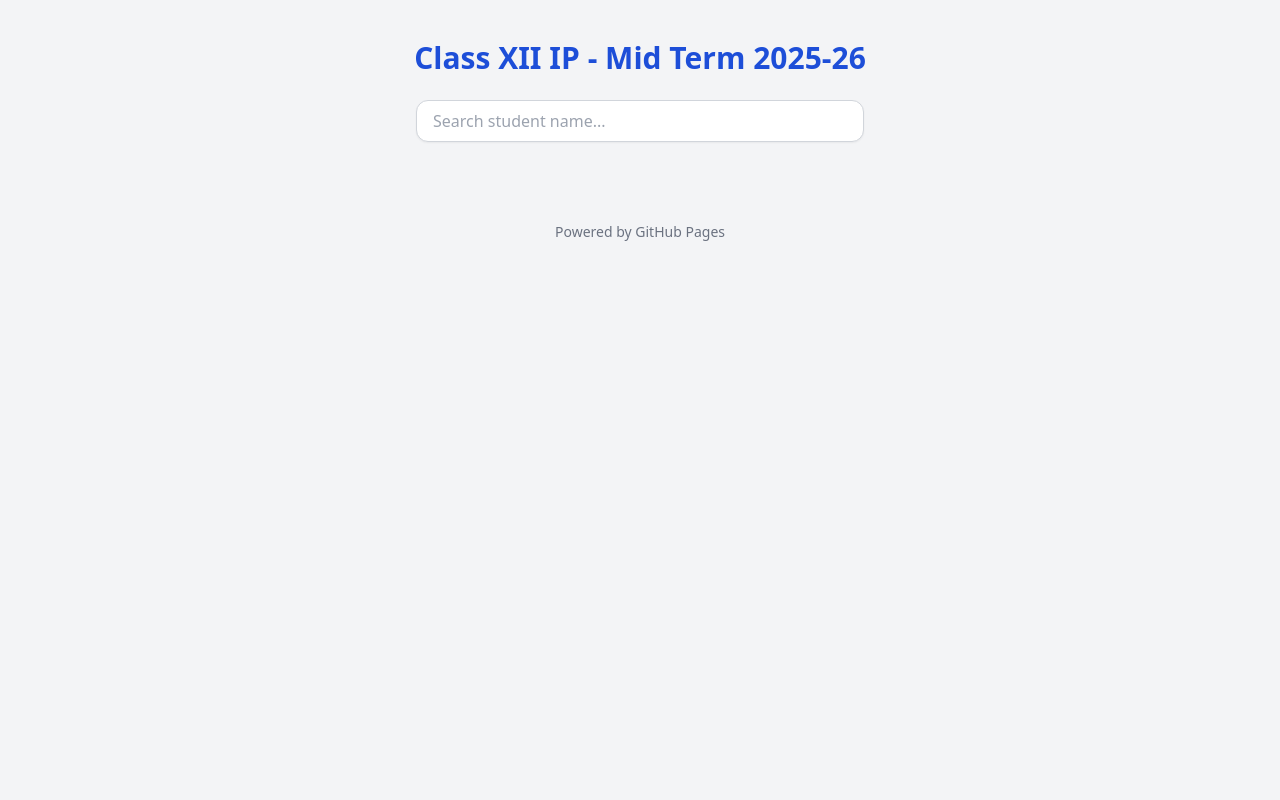
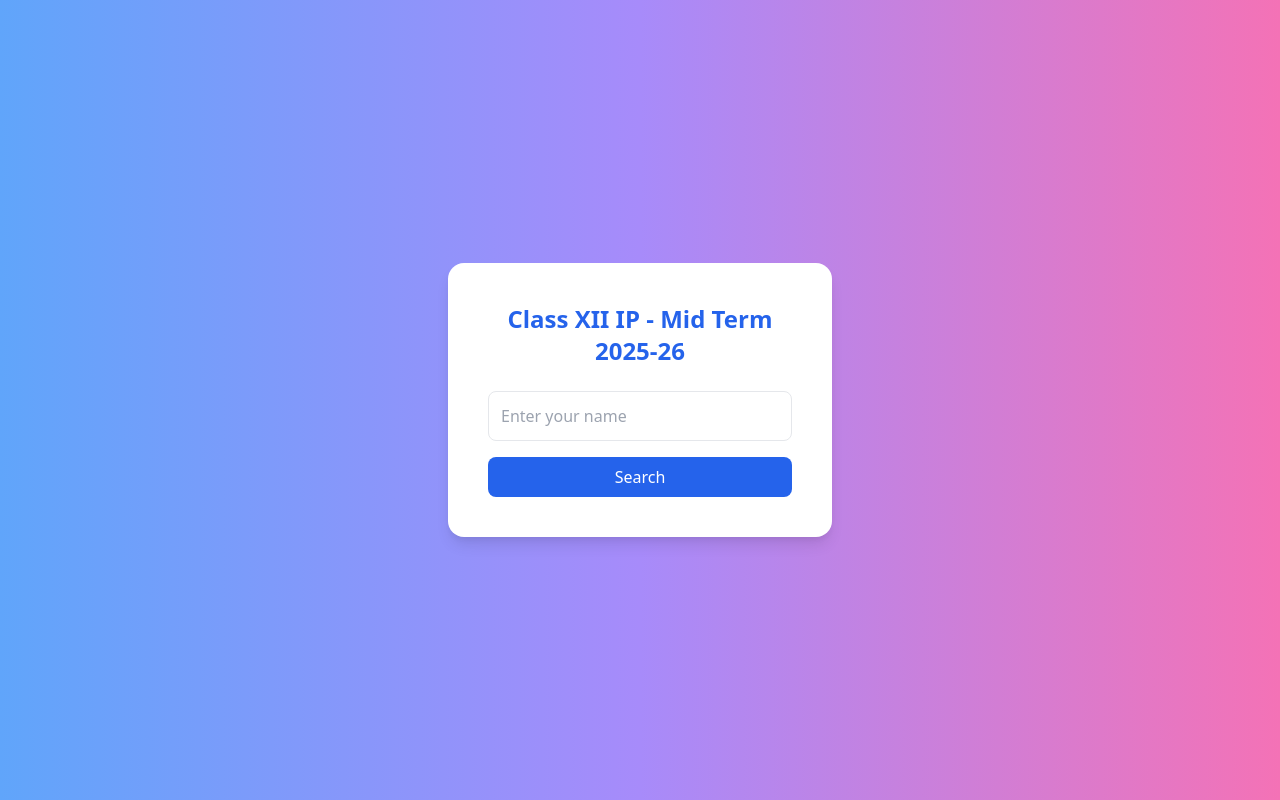
Before and after one commit to rajkk-coder/midterm, a plain HTML site: page index.html in a window 1280 px wide. Drawn offline with nearby package versions, Linux system fonts and the light colour scheme.

Commit message:
Update index.html

```diff
--- a/index.html
+++ b/index.html
@@ -1,41 +1,29 @@
 <!DOCTYPE html>
 <html lang="en">
 <head>
-  <meta charset="UTF-8">
+  <meta charset="UTF-8" />
+  <meta name="viewport" content="width=device-width, initial-scale=1.0" />
   <title>Class XII IP Marks</title>
-  <script src="https://cdn.tailwindcss.com"></script>
-  <script src="https://cdn.jsdelivr.net/npm/chart.js"></script>
+  <link href="https://cdn.jsdelivr.net/npm/tailwindcss@2.2.19/dist/tailwind.min.css" rel="stylesheet">
 </head>
-<body class="bg-gray-100 min-h-screen flex flex-col items-center py-10">
-
-  <h1 class="text-3xl font-bold text-blue-700 mb-6">
-    Class XII IP - Mid Term 2025-26
-  </h1>
-
-  <!-- Search bar -->
-  <div class="mb-8 w-full max-w-md">
-    <input
-      type="text"
-      id="searchBar"
-      placeholder="Search student name..."
-      list="students"
-      class="w-full px-4 py-2 border border-gray-300 rounded-xl shadow-sm focus:ring-2 focus:ring-blue-400 outline-none"
-    >
-    <datalist id="students"></datalist>
+<body class="h-screen flex items-center justify-center bg-gradient-to-r from-blue-400 via-purple-400 to-pink-400">
+  <div class="bg-white p-10 rounded-2xl shadow-lg w-96 text-center">
+    <h1 class="text-2xl font-bold text-blue-600 mb-6">Class XII IP - Mid Term 2025-26</h1>
+    <input id="studentName" type="text" placeholder="Enter your name"
+           class="w-full p-3 border rounded-lg focus:outline-none focus:ring-2 focus:ring-blue-400" />
+    <button onclick="searchStudent()"
+            class="mt-4 w-full bg-blue-600 hover:bg-blue-700 text-white py-2 px-4 rounded-lg">
+      Search
+    </button>
   </div>
 
-  <!-- Result Section -->
-  <div id="result" class="bg-white shadow-lg rounded-xl p-6 w-full max-w-2xl hidden"></div>
-
-  <!-- Chart -->
-  <div class="mt-8 w-full max-w-2xl hidden" id="chartContainer">
-    <canvas id="chart"></canvas>
-  </div>
-
-  <footer class="mt-12 text-gray-500 text-sm">
-    Powered by GitHub Pages
-  </footer>
-
-  <script src="script.js"></script>
+  <script>
+    function searchStudent() {
+      const name = document.getElementById('studentName').value.trim();
+      if (name) {
+        window.location.href = `result.html?name=${encodeURIComponent(name)}`;
+      }
+    }
+  </script>
 </body>
 </html>
```
